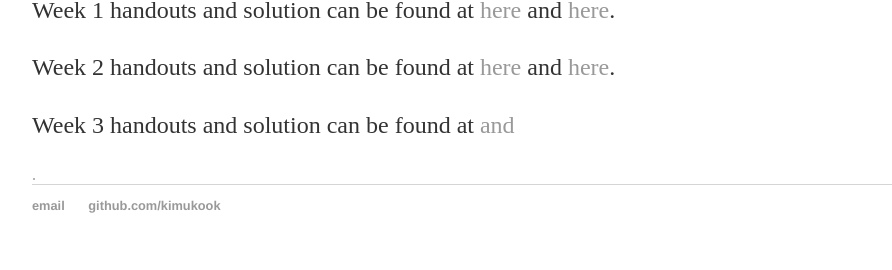
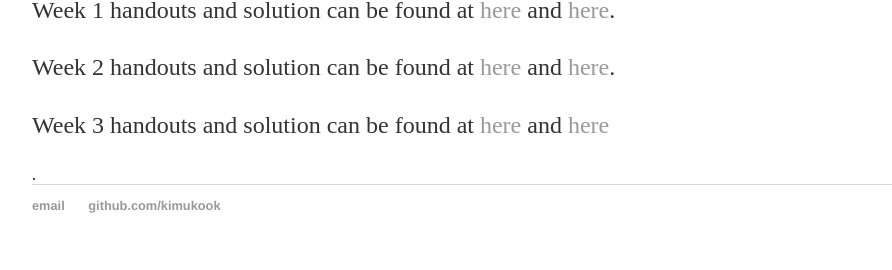
Before and after one commit to kimukook/kimukook.github.io, a Jekyll site: the page built from teaching/math11sp19/index.html, in a window 1280 px wide. Shown: the part 633-903 px from the top of the page, without its empty margins (160-1052 px from the left). Built offline with Jekyll 4.4.1, drawn with Linux system fonts in a browser that asks for light colours.

Commit message:
Update index.html

```diff
--- a/teaching/math11sp19/index.html
+++ b/teaching/math11sp19/index.html
@@ -13,7 +13,7 @@
 		B08: Tue. 9:00 am - 9:50 am <br/>
 	For the weekly discussion there will be a handout (TA-self made) that consists of the exercises similar to homework.</p>
 	<p> My office hours are: Mon. and Fri. 1:00 pm - 3:00 pm, Mayer Hall Annex 5722. </p>
-	<p> Week 1 handouts and solution can be found at <a href="https://drive.google.com/file/d/1bBAqaP63ef1Lq7-CBpdtCv9Hdw9wVK6C/view?usp=sharing">here</a> and <a href="https://drive.google.com/open?id=1Ttleee3AJMIttKjpyzTGAY8jLTpw0vWf">here</a>.</p>
-	<p> Week 2 handouts and solution can be found at <a href="https://drive.google.com/file/d/1J0ZOqGNFKqCsYjn0zeGeLTuTETvvh5Wx/view?usp=sharing">here</a> and <a href="https://drive.google.com/open?id=1AngCKAwt9yRbvozvzUDr10VWhV2C8X8P">here</a>.</p>
-	<p> Week 3 handouts and solution can be found at <a href="https://kimukook.github.io/teaching/math11sp19/Math_11_Discussion_week3.pdf"</a> and </p>.
+	<p> Week 1 handouts and solution can be found at <a href="https://kimukook.github.io/teaching/math11sp19/Math_11_Discussion_week1.pdf">here</a> and <a href="https://kimukook.github.io/teaching/math11sp19/Math_11_Discussion_week1__solution.pdf">here</a>.</p>
+	<p> Week 2 handouts and solution can be found at <a href="https://kimukook.github.io/teaching/math11sp19/Math_11_Discussion_week2.pdf">here</a> and <a href="https://kimukook.github.io/teaching/math11sp19/Math_11_Discussion_week2__solutions.pdf">here</a>.</p>
+	<p> Week 3 handouts and solution can be found at <a href="https://kimukook.github.io/teaching/math11sp19/Math_11_Discussion_week3.pdf">here</a> and <a href="https://kimukook.github.io/teaching/math11sp19/Math_11_Discussion_week3_solutions.pdf">here</a></p>.
 </div><!-- /.blurb -->
```
